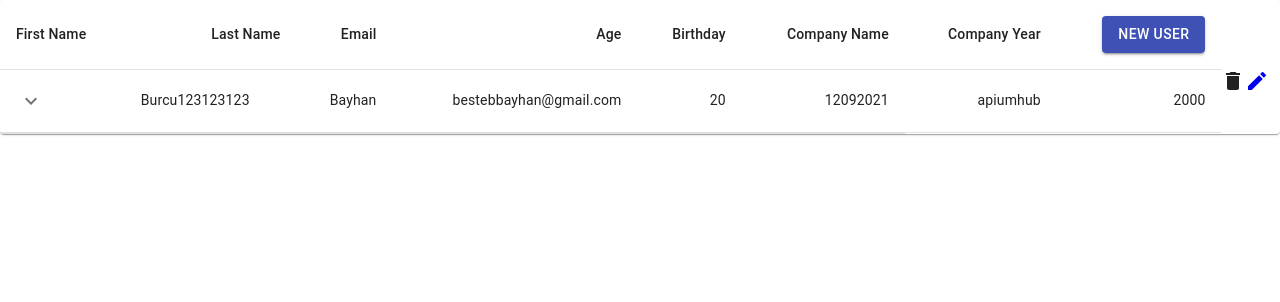
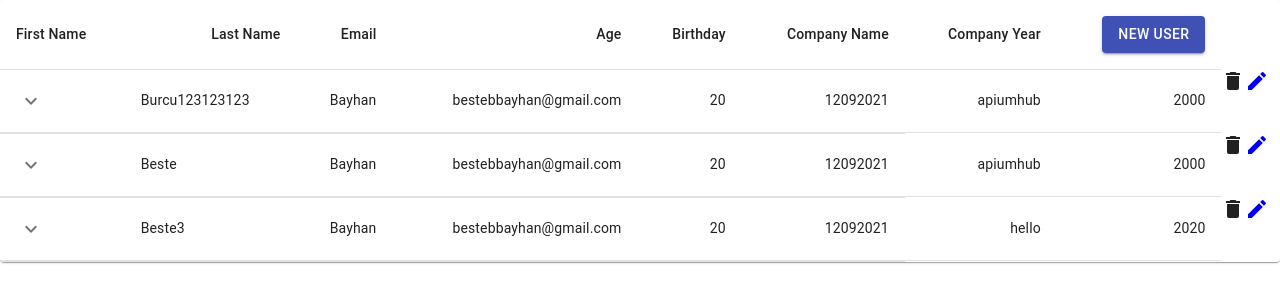
Before and after one commit to bbbayhan/formik-ts-app, a React (Create React App) app: page / in a window 1280 px wide. Shown: the top 302 px of the page. Built offline with nearby package versions, Linux system fonts and the light colour scheme; data requests are answered from the project's data file.

Commit message:
Change put request to patch

```diff
--- a/db.json
+++ b/db.json
@@ -9,6 +9,26 @@
       "companyName": "apiumhub",
       "companyYear": "2000",
       "id": 1
+    },
+    {
+      "firstName": "Beste",
+      "lastName": "Bayhan",
+      "email": "bestebbayhan@gmail.com",
+      "age": "20",
+      "birthday": "12092021",
+      "companyName": "apiumhub",
+      "companyYear": "2000",
+      "id": 2
+    },
+    {
+      "firstName": "Beste3",
+      "lastName": "Bayhan",
+      "email": "bestebbayhan@gmail.com",
+      "age": "20",
+      "birthday": "12092021",
+      "companyName": "hello",
+      "companyYear": "2020",
+      "id": 3
     }
   ],
   "categories": [
--- a/src/api.ts
+++ b/src/api.ts
@@ -1,5 +1,4 @@
 
-import { TapAndPlay } from '@material-ui/icons';
 import axios from 'axios';
 const accessToken = "access-token";
 
--- a/src/components/User.tsx
+++ b/src/components/User.tsx
@@ -16,11 +16,10 @@ function User(props:any) {
   const handleChange = (e: any) => {
     const key = e.target.id;
     setNewArray({...data, [key]: e.target.value});
-    console.log("new",newArray);
   }
 
   const handleSubmit = async() => {
-    await axios.put("http://localhost:5000/users/" + props.selectedUserID,
+    await axios.patch("http://localhost:5000/users/" + props.selectedUserID,
         newArray, {
           headers: {
             "Test-Header": "test"
@@ -56,9 +55,9 @@ function User(props:any) {
             </Button>
           </Link>
       </Grid>
-      <Button variant="contained" color="primary" onClick={handleSubmit}>
-        Submit
-      </Button>
+        <Button variant="contained" color="primary" onClick={handleSubmit}>
+          Submit
+        </Button>
     </Grid>
   </div>);
 }
```
